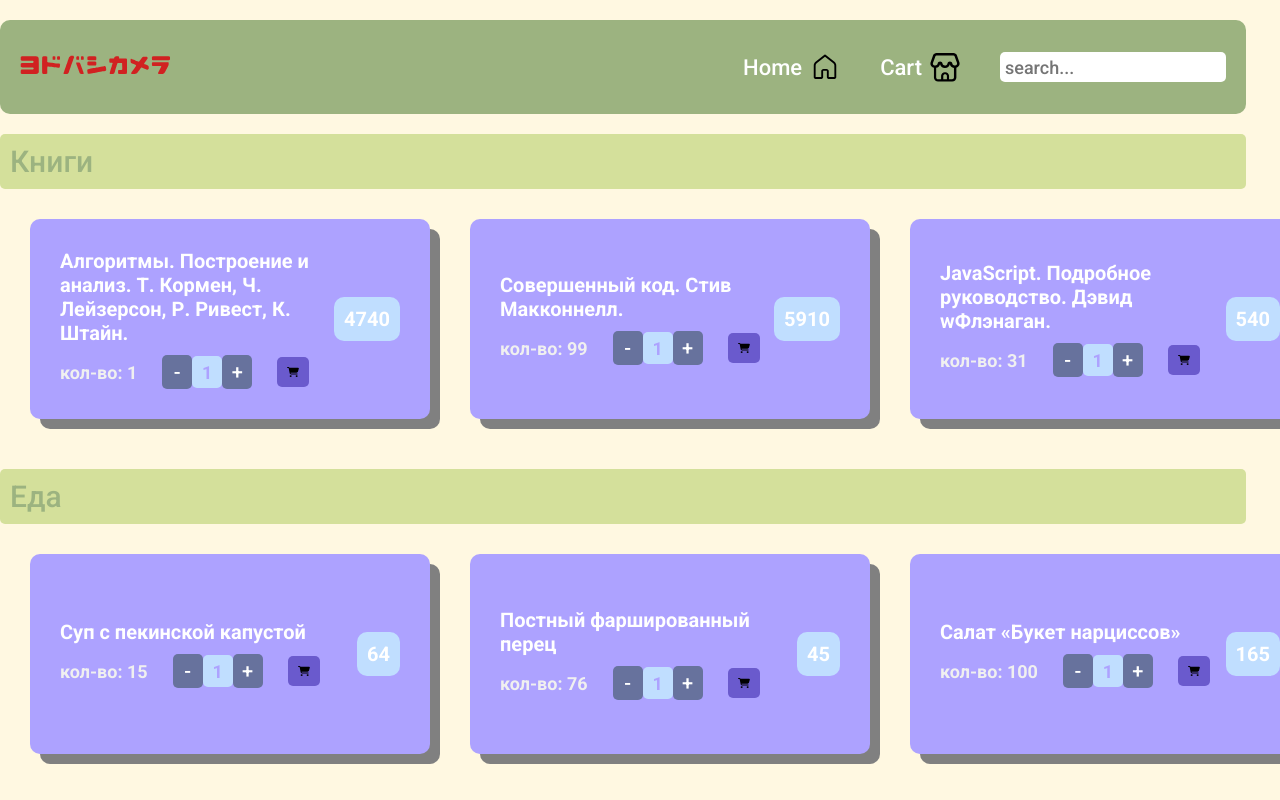
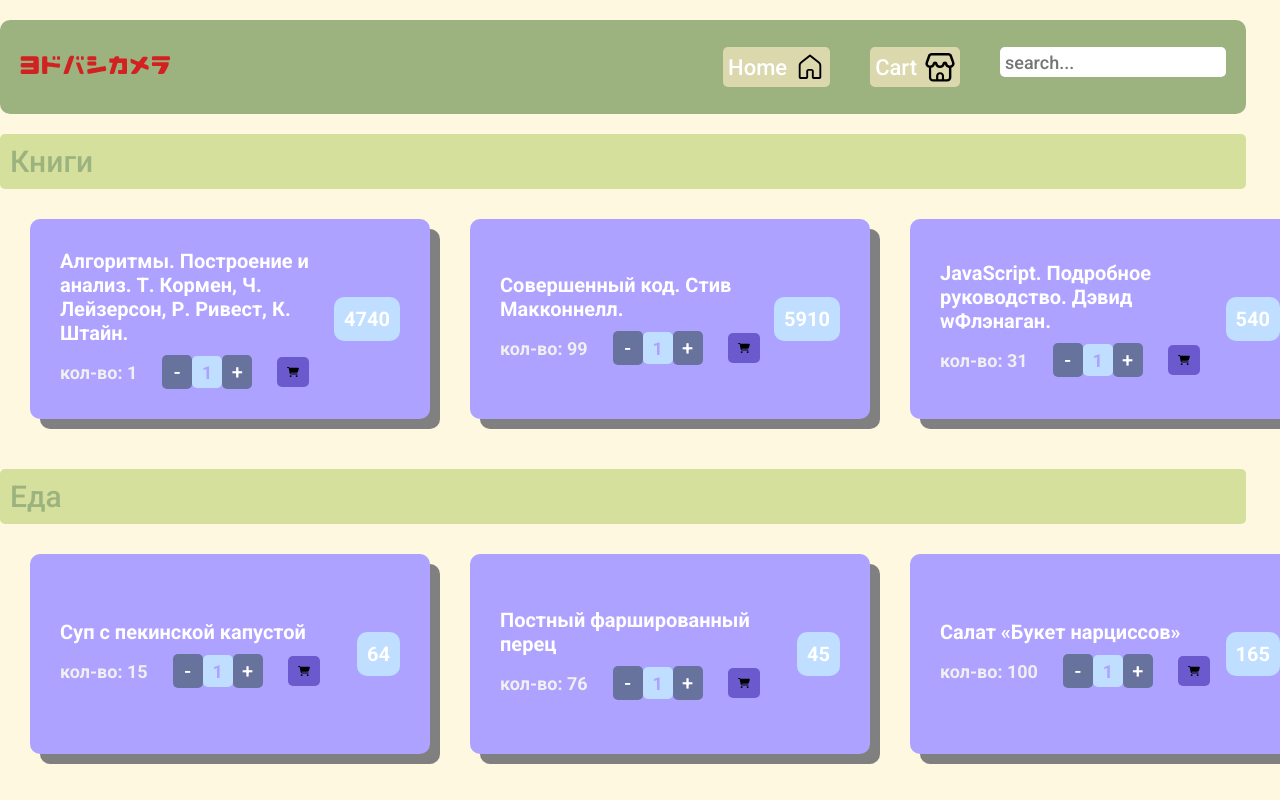
Before and after one commit to kalbaevv/vue3, a Vue app: page /#/ in a window 1280 px wide. Shown: the top 800 px of the page. Built offline with nearby package versions, Linux system fonts and the light colour scheme.

Commit message:
made carret-color transparent

```diff
--- a/src/App.vue
+++ b/src/App.vue
@@ -13,6 +13,7 @@ import Layout from "../src/layout/Layout.vue";
 	box-sizing: border-box;
 	font-family: "Roboto", sans-serif;
 	text-decoration: none;
+	caret-color: transparent;
 }
 body {
 	background-color: #fff8e1;
--- a/src/components/ProductsList/ProductsList.vue
+++ b/src/components/ProductsList/ProductsList.vue
@@ -92,7 +92,6 @@ function handleClick(item, quantityToCart) {
 
 .content:hover {
 	transform: translateY(-5px);
-	cursor: pointer;
 }
 
 .leftContent {
--- a/src/components/header/Header.vue
+++ b/src/components/header/Header.vue
@@ -1,11 +1,13 @@
 <script setup>
+import { ref } from "vue";
+
 import logo from "../../assets/logo.svg";
 import homeIcon from "../../assets/home.svg";
 import cartPageicon from "../../assets/cartPage.svg";
 </script>
 
 <template>
-	<div class="nav">
+	<div class="nav" :class="{ sticking }">
 		<div>
 			<img class="logo" :src="logo" alt="" />
 		</div>
@@ -37,6 +39,8 @@ import cartPageicon from "../../assets/cartPage.svg";
 	border-radius: 10px;
 	padding: 20px;
 	margin-top: 20px;
+	position: sticky;
+	top: 0;
 }
 .logo {
 	width: 150px;
@@ -54,6 +58,9 @@ import cartPageicon from "../../assets/cartPage.svg";
 	display: flex;
 	align-items: center;
 	gap: 8px;
+	background-color: #dbd8ae;
+	padding: 5px;
+	border-radius: 5px;
 }
 
 .nav-search {
--- a/src/components/homePage/HomePage.vue
+++ b/src/components/homePage/HomePage.vue
@@ -9,7 +9,6 @@ import { useItemStore } from "../../stores/itemStore";
 const itemStore = useItemStore();
 
 const categoriesAndProducts = ref(itemStore.mapData(dataDetails, dataNames));
-console.log(categoriesAndProducts, "categories");
 </script>
 
 <template>
@@ -17,3 +16,9 @@ console.log(categoriesAndProducts, "categories");
 		<CategoriesList :categories="categories" />
 	</div>
 </template>
+
+<style scoped>
+.homePage {
+	overflow: scroll;
+}
+</style>
--- a/src/pages/cart/Cart.vue
+++ b/src/pages/cart/Cart.vue
@@ -34,5 +34,7 @@ import CartItemsList from "../../components/cartItemsList/CartItemsList.vue";
 	padding: 20px;
 	color: #fff;
 	background-color: #45503b;
+	overflow: auto;
+	overflow-x: hidden;
 }
 </style>
--- a/src/stores/CartStore.js
+++ b/src/stores/CartStore.js
@@ -9,7 +9,7 @@ export const useCartStore = defineStore("cartStore", () => {
 	}
 
 	const cartArray = ref(JSON.parse(localStorage.getItem("cart")));
-	console.log(cartArray.value, "cartarry");
+
 	const cartTotal = ref(0);
 
 	function addItemTocart(item, quantityInCart) {
```
